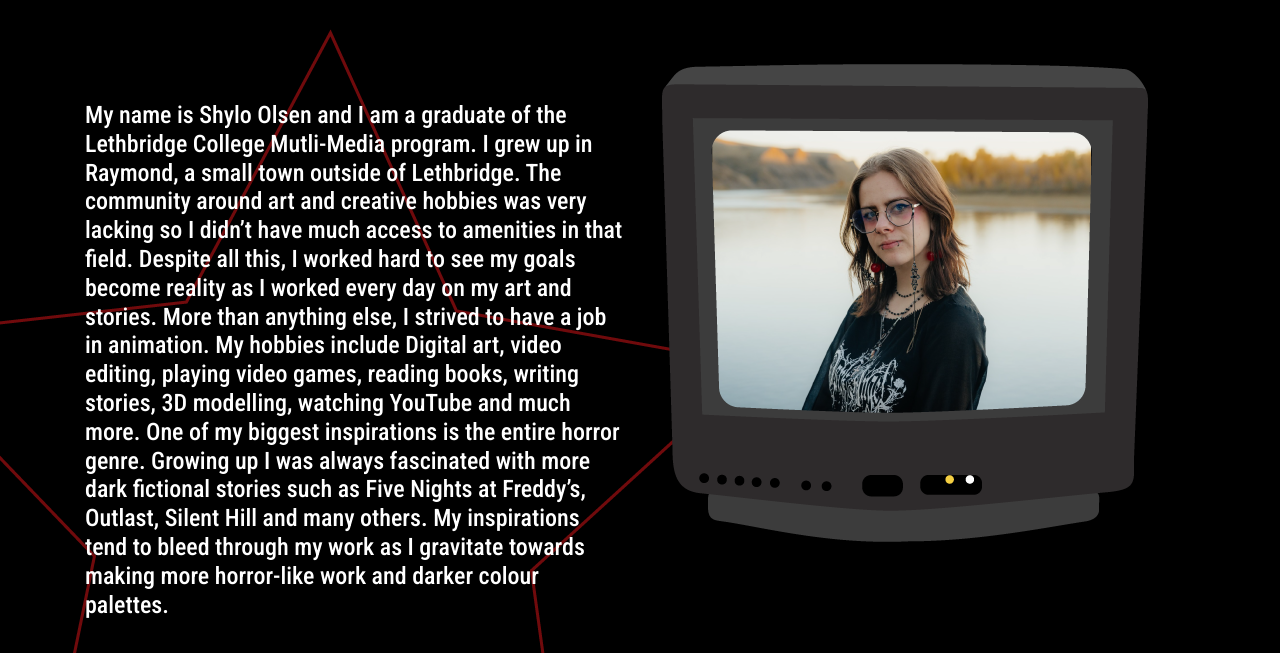
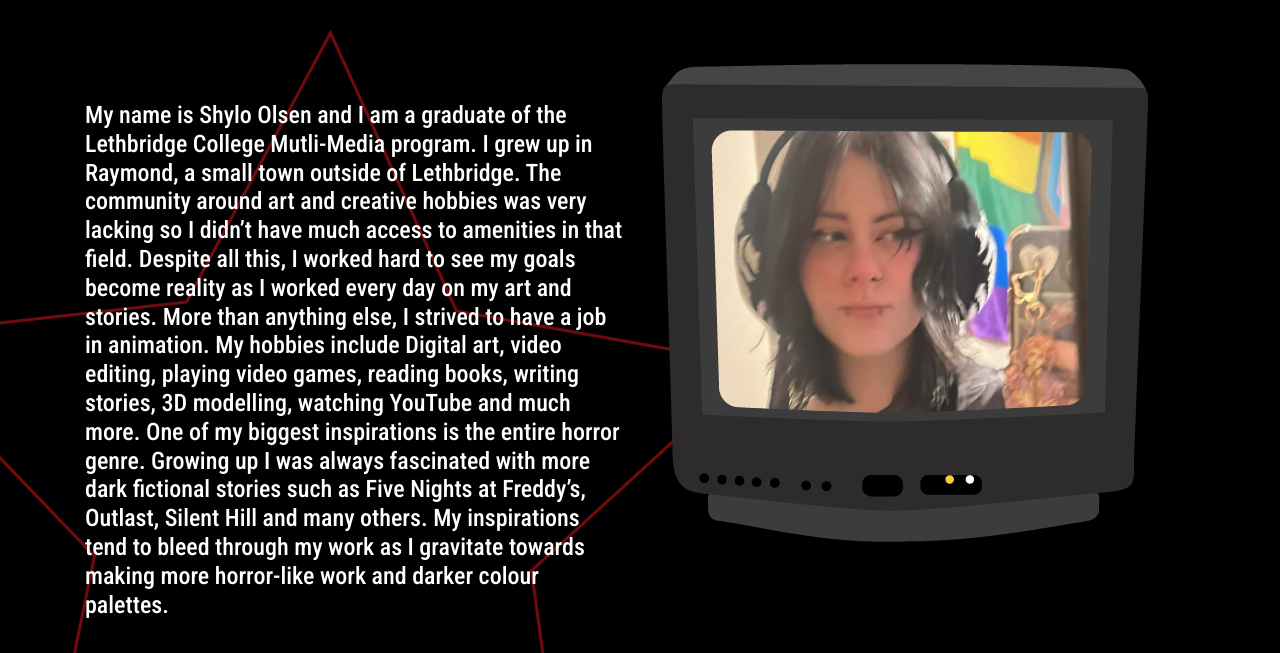
Before and after one commit to FelinePilled/Portfolio, a plain HTML site: page aboutme.html in a window 1280 px wide. Shown: the part 147-800 px from the top of the page. Drawn offline with nearby package versions, Linux system fonts and the light colour scheme.

Commit message:
new picture

```diff
--- a/aboutme.html
+++ b/aboutme.html
@@ -76,7 +76,7 @@
         </h4>
       </div>
       <div class="col-sm-6 pt-5">
-        <img class="img-fluid" src="images/Hero/me.png" alt="Me">
+        <img class="img-fluid" src="images/Hero/mebutfr.PNG" alt="Me">
       </div>
     </div>
   </div>
```
Also changed, not shown: images/Hero/me.png (deleted), images/Hero/mebutfr.PNG (added).
